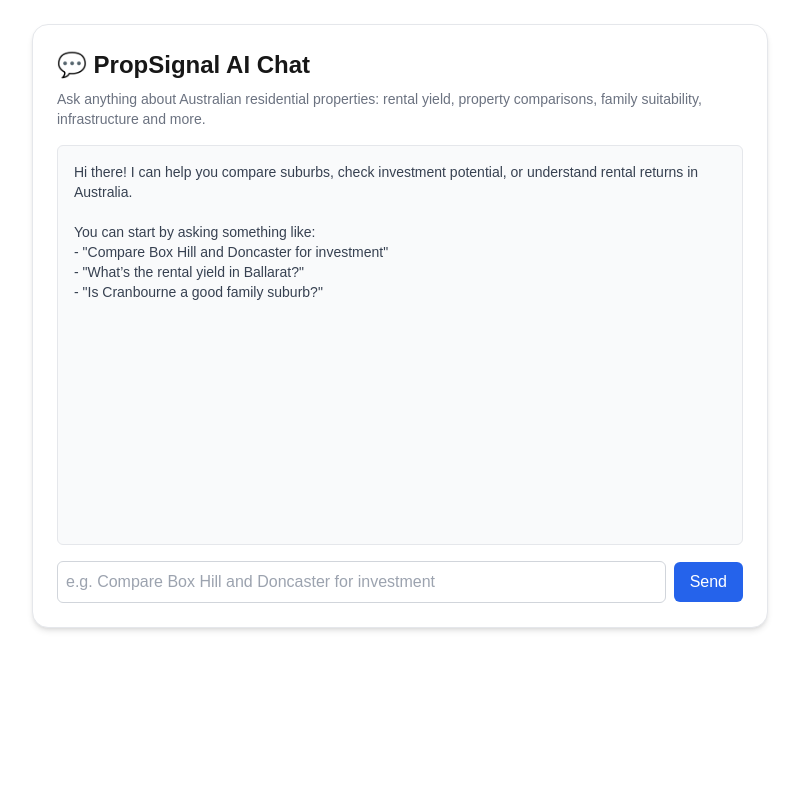
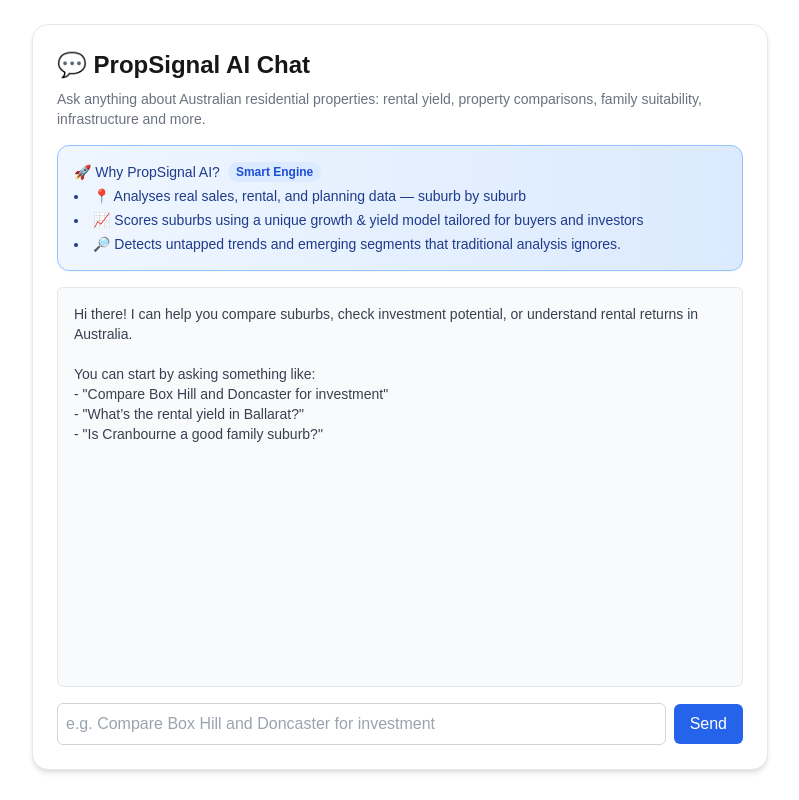
Before and after one commit to sudostar12/propsignal, a Next.js app: page /ai-chat in a window 1280 px wide. Shown: the whole page, without its empty margins (240-1039 px from the left). Built offline with nearby package versions, Linux system fonts and the light colour scheme.

Commit message:
update: implement feedback loop in ai-chat

```diff
--- a/package.json
+++ b/package.json
@@ -11,6 +11,7 @@
   "dependencies": {
     "@supabase/supabase-js": "^2.50.1",
     "@vercel/analytics": "^1.5.0",
+    "framer-motion": "^12.19.1",
     "lucide-react": "^0.522.0",
     "next": "15.3.4",
     "openai": "^5.6.0",
--- a/src/app/ai-chat/page.tsx
+++ b/src/app/ai-chat/page.tsx
@@ -2,6 +2,8 @@
 
 import { useState } from 'react';
 import { Check, Copy, ThumbsUp, ThumbsDown } from 'lucide-react';
+import { motion } from 'framer-motion';
+
 
 type Message = {
   role: 'user' | 'assistant';
@@ -21,7 +23,7 @@
   ]);
   const [input, setInput] = useState('');
   const [copiedUuid, setCopiedUuid] = useState<string | null>(null); // ✅ for tracking copied message
-
+  const [isTyping, setIsTyping] = useState(false); //AI typing animation.
   // 🆕 Feedback handler function
   const sendFeedback = async (uuid: string | undefined, feedback: 'positive' | 'negative') => {
     if (!uuid) return alert('No message to give feedback on.');
@@ -62,6 +64,8 @@
     ];
     setMessages(updatedMessages);
 
+
+    setIsTyping(true); // before fetch
     // Call backend api
     const res = await fetch('/api/ai-chat', {
       method: 'POST',
@@ -70,12 +74,15 @@
     });
 
     const data = await res.json();
+    setIsTyping(false); // after fetch
+
     if (data.clarification_count) {
       setClarificationCount(data.clarification_count);
     }
     // Add assistant message with uuid, ensure correct type
 
 const assistantReply = data.reply || data.message || "Sorry, I couldn't process your request. Please try again.";
+
 
 setMessages([
   ...updatedMessages,
@@ -97,24 +104,50 @@
           Ask anything about Australian residential properties: rental yield, property comparisons, family
           suitability, infrastructure and more.
         </p>
+{/* 🚀 Differentiator Highlight */}
+<div className="bg-gradient-to-r from-blue-50 to-blue-100 border border-blue-300 text-blue-900 text-sm rounded-xl p-4 shadow-sm mb-4">
+
+<motion.div
+  initial={{ opacity: 0, y: -10 }}
+  animate={{ opacity: 1, y: 0 }}
+  transition={{ duration: 0.5 }}
+
+>
+<p className="font-medium flex items-center gap-2">
+  <span>🚀 Why PropSignal AI?</span>
+  <span className="text-xs bg-blue-100 text-blue-700 px-2 py-0.5 rounded-full font-semibold">Smart Engine</span>
+</p>
+
+  <ul className="list-disc list-inside text-sm mt-1 space-y-1">
+    <li>📍 Analyses real sales, rental, and planning data — suburb by suburb</li>
+    <li>📈 Scores suburbs using a unique growth & yield model tailored for buyers and investors</li>
+    <li>🔎 Detects untapped trends and emerging segments that traditional analysis ignores.</li>
+  </ul>
+
+</motion.div>
+</div>
 
         <div className="h-[400px] overflow-y-auto bg-gray-50 rounded-md p-4 text-sm mb-4 space-y-3 border">
           {messages.map((m, i) => (
             <div key={i} className="space-y-1">
-              <div
-                className={`whitespace-pre-wrap ${
-                  m.role === 'user' ? 'text-right text-blue-700' : 'text-left text-gray-700'
-                }`}
+              {m.role === 'assistant' ? (
+                <motion.div
+                  initial={{ opacity: 0, y: 4 }}
+                  animate={{ opacity: 1, y: 0 }}
+                  transition={{ duration: 0.35, ease: 'easeOut' }}
+                  className="text-left text-gray-700 whitespace-pre-wrap"
                 >
                   {m.content}
+                </motion.div>
+              ) : (
+                <div className="text-right text-blue-700 whitespace-pre-wrap">
+                  {m.content}
                 </div>
-
-              {/* ✅ Show Copy & Feedback Buttons under latest assistant reply */}
-              {m.role === 'assistant' && m.uuid && (
+              )}
+              {/* Feedback and copy logic remains outside, shown only for assistant messages */}
+              {m.role === 'assistant' && m.uuid && i === messages.length - 1 && (
                 <div className="flex items-center gap-4 text-sm text-gray-500 pl-1 mt-1">
-
-         {/* 🆕 Copy Button */}
-{/* 🆕 Copy Button */}
+                  {/* Copy and feedback buttons here... */}
                   <button
                     onClick={() => handleCopy(m.uuid!, m.content)}
                     className="flex items-center gap-1 text-sm text-gray-600 hover:text-blue-600 transition"
@@ -158,7 +191,7 @@
                         </button>
                       </div>
                     )
-        ): null}
+                  ) : null}
                 </div>
               )}
             </div>
@@ -166,6 +199,14 @@
         </div>
 
 {/* Message Input */}
+      {/* 👈 closing tag for messages container */}
+
+      {isTyping && (
+        <div className="text-sm text-gray-500 flex items-center gap-2 pl-2 mb-3 animate-pulse">
+          <span className="w-2 h-2 bg-gray-400 rounded-full animate-bounce"></span>
+          Analysing...
+        </div>
+      )}
       <div className="flex items-center gap-2">
         <input
           type="text"
```
Also changed, not shown: 1 other file (tests, documents, lock files or other folders). Lines whose indentation alone changed are shown as unchanged.
